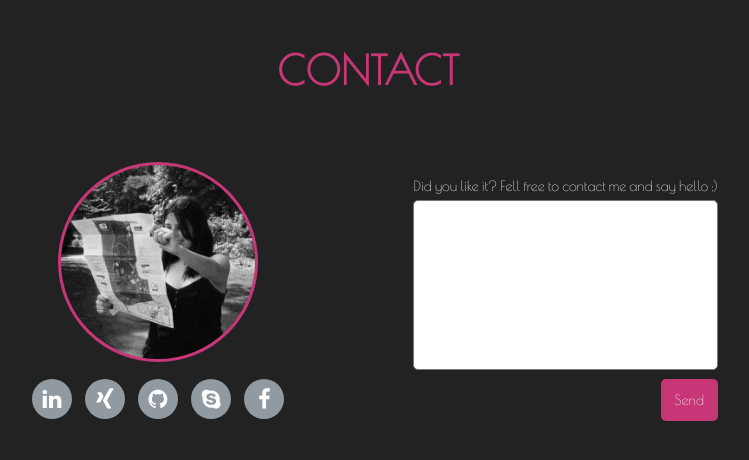
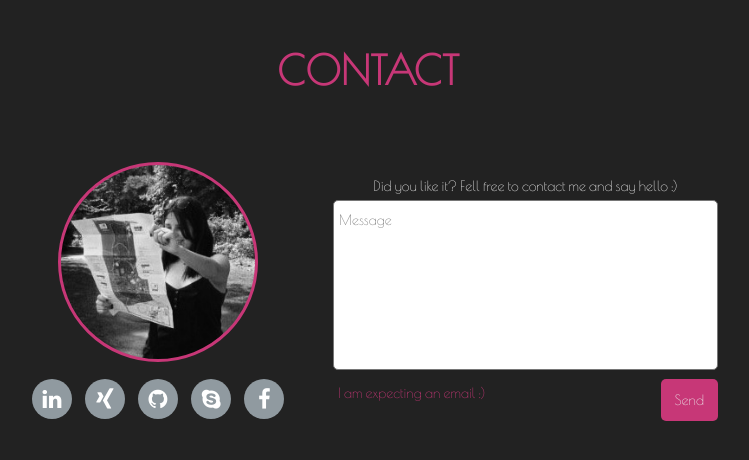
Before and after one commit to mairaladeira/maira, a plain HTML site: page index.html in a window 1280 px wide. Both pictures are taken after a click on the element "Send". Shown: the part 2432-2892 px from the top of the page, without its empty margins (272-1021 px from the left). Drawn offline with nearby package versions, Linux system fonts and the light colour scheme.

Commit message:
contact form

```diff
--- a/index.html
+++ b/index.html
@@ -109,8 +109,9 @@
                 <div class="text">
                     Did you like it? Fell free to contact me and say hello :)
                 </div>
-                <textarea></textarea>
-                <div class="button">Send</div>
+                <textarea id="contactMessage" placeholder="Message"></textarea>
+                <div class="left" id="contactErrorMessage"></div>
+                <div id="sendMessage" class="button">Send</div>
             </div>
         </div>
 
--- a/static/css/default.css
+++ b/static/css/default.css
@@ -325,7 +325,11 @@ section {
     border-color: #C73777;
 }
 
+.contact_left {
+    width: 40%;
+}
 .contact_right {
+    width: 55%;
     margin-top: 60px;
 }
 
@@ -334,6 +338,9 @@ section {
     height: 170px;
     border-radius: 5px;
     resize: none;
+    padding: 5px;
+    box-sizing: border-box;
+    color: #222222;
 }
 
 .contact_right .button {
@@ -342,6 +349,11 @@ section {
     border-radius: 5px;
     float: right;
     cursor: pointer;
+}
+
+#contactErrorMessage {
+    color: #C73777;
+    padding-left: 5px;
 }
 
 #cv {
--- a/static/js/main.js
+++ b/static/js/main.js
@@ -45,4 +45,13 @@ jQuery(document).ready(function ($) {
             $('header').addClass("visible");
         }
     });
+    $("#sendMessage").bind("click", function(){
+        var message = $("#contactMessage").val();
+        if(message != "") {
+            window.location = 'mailto:mairamachadoladeira@gmail.com?subject=WebContact&body=' +   message;
+        } else {
+            $("#contactErrorMessage").html("I am expecting an email :)");
+        }
+    });
+
 });
```
